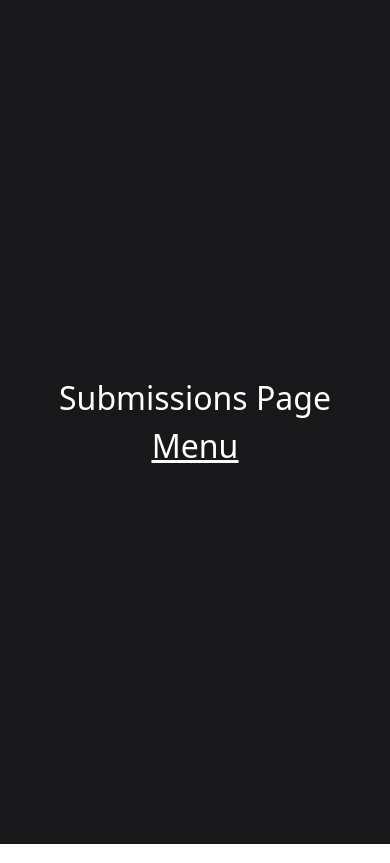
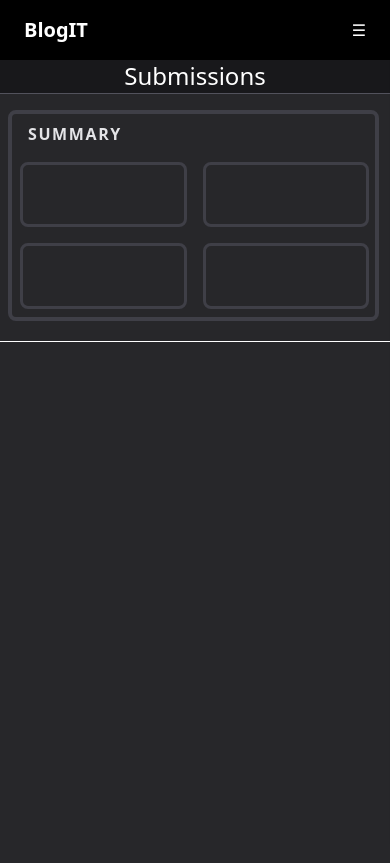
Before and after one commit to anshul-303/Blog_App-, a React (Vite) app in the folder frontend/react-app/: page /admin/submissions in a window 390 px wide. Built offline with nearby package versions, Linux system fonts and the light colour scheme; no server answers.

Commit message:
Skeleton of admin submissions summary section.

```diff
--- a/frontend/react-app/src/pages/admin/Submissions.jsx
+++ b/frontend/react-app/src/pages/admin/Submissions.jsx
@@ -1,12 +1,77 @@
 import { Link } from "react-router-dom";
+import Navbar from "../../components/Navbar.jsx";
+import { useEffect, useState } from "react";
+import { useNavigate } from "react-router-dom";
+import { useAuth } from "../../contexts/authContext.jsx";
+import { checkAuth } from "../../api/authApi/authApi.js";
+import { useRole } from "../../contexts/roleContexts.jsx";
 
 export default function Submissions() {
+  const navigate = useNavigate();
+  const { isAuthenticated, setIsAuthenticated } = useAuth();
+  const { role, setRole } = useRole();
+  const url = import.meta.env.VITE_APP_API_URL;
+
+  useEffect(() => {
+    const callCheckAuthAPI = async () => {
+      await checkAuth(navigate, setIsAuthenticated, setRole);
+    };
+    if (!isAuthenticated) {
+      callCheckAuthAPI();
+    }
+  }, [isAuthenticated]);
+
+  useEffect(() => {
+    if (!isAuthenticated) return;
+
+    // Guard: Role-based access
+    if (role !== "admin" && role) {
+      navigate("/403");
+      return;
+    }
+    const fetchtrial = async () => {
+      const res = await fetch(`${url}/test`, {
+        credentials: "include",
+      });
+      if (res.status === 403 || res.status === 401) {
+        const newres = await fetch(`${url}/auth/refresh`, {
+          credentials: "include",
+        });
+        if (newres.ok) {
+          fetchtrial();
+        } else {
+          throw Error("The access token is not there.");
+        }
+      }
+    };
+
+    fetchtrial();
+  }, [isAuthenticated, role, navigate]);
+
   return (
-    <div className="justify-center flex flex-col items-center h-screen w-screen text-center text-[2em] bg-zinc-900 text-white">
-      <p>Submissions Page</p>
-      <p className="underline">
-        <Link to={"/menu"}>Menu</Link>{" "}
-      </p>
-    </div>
+    <>
+      <div className="text-white bg-zinc-800 overflow-hidden">
+        <Navbar />
+        <div className="w-screen md:h-[4vw] h-[4vh] flex justify-center items-center text-white text-[1.5em] bg-zinc-900 border-b-[1px] border-zinc-600">
+          <p className=" w-[97.5%] flex justify-center items-center">
+            Submissions
+          </p>
+        </div>
+        <div className="w-full  py-4 flex flex-col">
+          <div className="border-[4px] border-zinc-700 rounded-lg w-[95vw] md:w-[97vw] md:min-h-[22.5vh] h-[25vh] gap-4 flex flex-col ml-2 py-2">
+            <p className="pl-4 font-bold uppercase tracking-widest text-zinc-200">
+              Summary
+            </p>
+            <div className="w-full md:h-full h-[70%] flex gap-4 flex-wrap md:justify-center justify-start items-center pl-2">
+              <div className="h-[50%] w-[47%] md:h-[90%] md:w-[23%] border rounded-lg border-zinc-700 border-[3px] rounded-lg "></div>
+              <div className="h-[50%] w-[47%] md:h-[90%] md:w-[24%] border rounded-lg border-zinc-700 border-[3px] rounded-lg "></div>
+              <div className="h-[50%] w-[47%] md:h-[90%] md:w-[24%] border rounded-lg border-zinc-700 border-[3px] rounded-lg "></div>
+              <div className="h-[50%] w-[47%] md:h-[90%] md:w-[24%] border rounded-lg border-zinc-700 border-[3px] rounded-lg "></div>
+            </div>
+          </div>
+          <div className="w-[100vw] h-[60vh] border-t mt-5"></div>
+        </div>
+      </div>
+    </>
   );
 }
```
